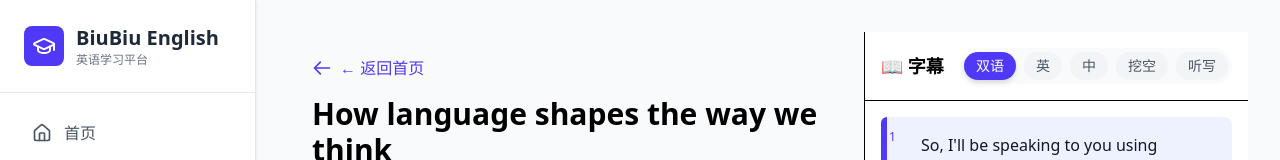
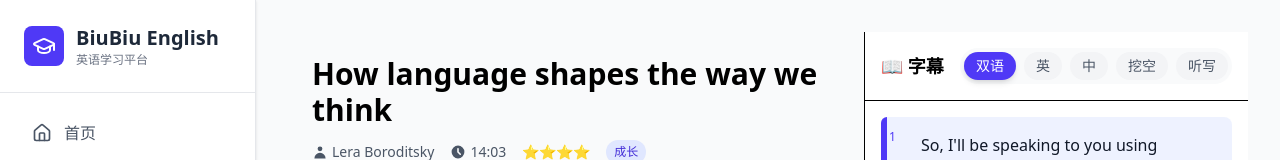
Before and after one commit to jk705517/English-App, a React (Vite) app: page /video/1 in a window 1280 px wide. Shown: the top 160 px of the page. Built offline with nearby package versions, Linux system fonts and the light colour scheme.

Commit message:
fix: 删除重复的返回按钮
- 移除VideoDetail页面中的返回按钮
- Layout组件已提供导航功能（侧边栏/底部导航）
- 避免重复的返回箭头

```diff
--- a/src/pages/VideoDetail.jsx
+++ b/src/pages/VideoDetail.jsx
@@ -484,16 +484,7 @@ const VideoDetail = () => {
             {/* 左侧：视频、标题、词汇 */}
             <div className="w-full md:w-3/5 flex flex-col overflow-y-auto">
                 <div className="p-3 md:p-6 flex-shrink-0">
-                    {/* 返回按钮 */}
-                    <Link
-                        to="/"
-                        className="inline-flex items-center text-indigo-600 hover:text-indigo-700 font-medium mb-3 md:mb-4 group"
-                    >
-                        <svg className="w-4 h-4 md:w-5 md:h-5 mr-1 md:mr-2 transform group-hover:-translate-x-1 transition-transform" fill="none" stroke="currentColor" viewBox="0 0 24 24">
-                            <path strokeLinecap="round" strokeLinejoin="round" strokeWidth={2} d="M10 19l-7-7m0 0l7-7m-7 7h18" />
-                        </svg>
-                        ← 返回首页
-                    </Link>
+
 
                     {/* 标题 */}
                     <h1 className="text-xl md:text-3xl font-bold mb-2 md:mb-3">{videoData.title}</h1>
```
